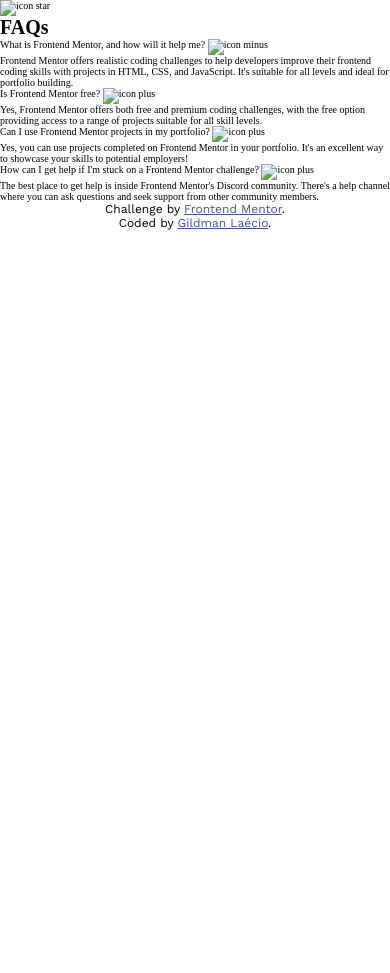
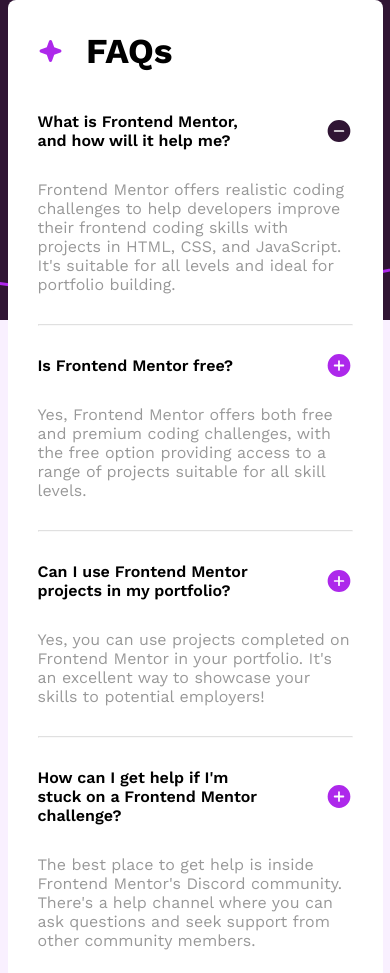
Before and after one commit to gillaercio/faq-accordion-main, a plain HTML site: page index.html in a window 390 px wide. Shown: the top 973 px of the page. Before the commit the page ends 844 px from the top, so only its background shows below. Drawn offline with Linux system fonts and the light colour scheme.

Commit message:
Mobile-design concluded

```diff
--- a/assets/css/global.css
+++ b/assets/css/global.css
@@ -18,4 +18,5 @@
   --Light-pink: hsl(275, 100%, 97%);
   --Grayish-purple: hsl(292, 16%, 49%);
   --Dark-purple: hsl(292, 42%, 14%);
+  --Footer: hsl(228, 45%, 44%);
 }
--- a/assets/css/main.css
+++ b/assets/css/main.css
@@ -1,9 +1,83 @@
-.attribution {
-  font-size: 1.2em;
-  text-align: center;
+body {
+  background: url(/assets/images/background-pattern-desktop.svg) no-repeat;
+  background-position: top;
+  background-color: var(--Light-pink);
+  display: grid;
+  grid-gap: 5px;
+  height: 100vh;
+  justify-content: center;
+  align-items: center;
   font-family: 'Work', serif;
 }
 
+#content {
+  display: grid;
+  grid-gap: 10px;
+  max-width: 375px;
+  background-color: var(--White);
+  border-radius: 8px;
+  padding: 30px;
+}
+
+.header-content {
+  display: grid;
+  grid-template-columns: repeat(2, 1fr);
+  align-items: center;
+  width: 135px;
+}
+
+.header-content img {
+  width: 25px;
+}
+
+.header-content h1 {
+  font-size: 3.5em;
+  font-weight: 700;
+}
+
+.questions {
+  font-size: 1.6em;
+}
+
+.question {
+  display: grid;
+  grid-template-columns: repeat(2, 1fr);
+  align-items: center;
+  justify-content: space-between;
+  font-weight: 600;
+}
+
+.question p {
+  width: 220px;
+  padding-block: 30px;
+}
+
+.icon {
+  width: 28px;
+  justify-self: end;
+}
+
+.answer {
+  opacity: .4;
+}
+
+hr {
+  margin-top: 30px;
+  opacity: .3;
+}
+
+.attribution {
+  font-size: 1.2em;
+  align-self: start;
+  text-align: center;
+}
+
 .attribution a {
-  color: hsl(228, 45%, 44%);
+  color: black;
+  font-weight: 600;
+  text-decoration: none;
 }
+
+.attribution a:hover {
+  color: var(--Footer);
+}
--- a/index.html
+++ b/index.html
@@ -13,44 +13,51 @@
 <body>
 
   <main id="content">
-    <img class="icon-star" src="" alt="icon star">
+    <div class="header-content">
+      <img class="icon-star" src="assets/images/icon-star.svg" alt="icon star">
       <h1>FAQs</h1>
-    <div>
-      <p class="question question-selected">
+    </div>
+    <div class="questions">
+      <div class="question question-selected">
+        <p>
           What is Frontend Mentor, and how will it help me?
-        <img class="icon icon-selected" src="" alt="icon minus">
         </p>
+        <img class="icon icon-selected" src="/assets/images/icon-minus.svg" alt="icon minus">
+      </div>
       <p class="answer answer-selected">
         Frontend Mentor offers realistic coding challenges to help developers improve their
         frontend coding skills with projects in HTML, CSS, and JavaScript. It's suitable for
         all levels and ideal for portfolio building.
       </p>
+      <hr>
+      <div class="question">
+        <p>
+          Is Frontend Mentor free?
+        </p>
+        <img class="icon" src="/assets/images/icon-plus.svg" alt="icon plus">
       </div>
-    <div>
-      <p class="question">
-        Is Frontend Mentor free?
-        <img class="icon" src="" alt="icon plus">
-      </p>
       <p class="answer">
         Yes, Frontend Mentor offers both free and premium coding challenges, with the free
         option providing access to a range of projects suitable for all skill levels.
       </p>
+      <hr>
+      <div class="question">
+        <p>
+          Can I use Frontend Mentor projects in my portfolio?
+        </p>
+        <img class="icon" src="/assets/images/icon-plus.svg" alt="icon plus">
       </div>
-    <div>
-      <p class="question">
-        Can I use Frontend Mentor projects in my portfolio?
-        <img class="icon" src="" alt="icon plus">
-      </p>
       <p class="answer">
         Yes, you can use projects completed on Frontend Mentor in your portfolio. It's an excellent
         way to showcase your skills to potential employers!
       </p>
+      <hr>
+      <div class="question">
+        <p>
+          How can I get help if I'm stuck on a Frontend Mentor challenge?
+        </p>
+        <img class="icon" src="/assets/images/icon-plus.svg" alt="icon plus">
       </div>
-    <div>
-      <p class="question">
-        How can I get help if I'm stuck on a Frontend Mentor challenge?
-        <img class="icon" src="" alt="icon plus">
-      </p>
       <p class="answer">
         The best place to get help is inside Frontend Mentor's Discord community. There's a help
         channel where you can ask questions and seek support from other community members.
```
Lines whose indentation alone changed are shown as unchanged.
